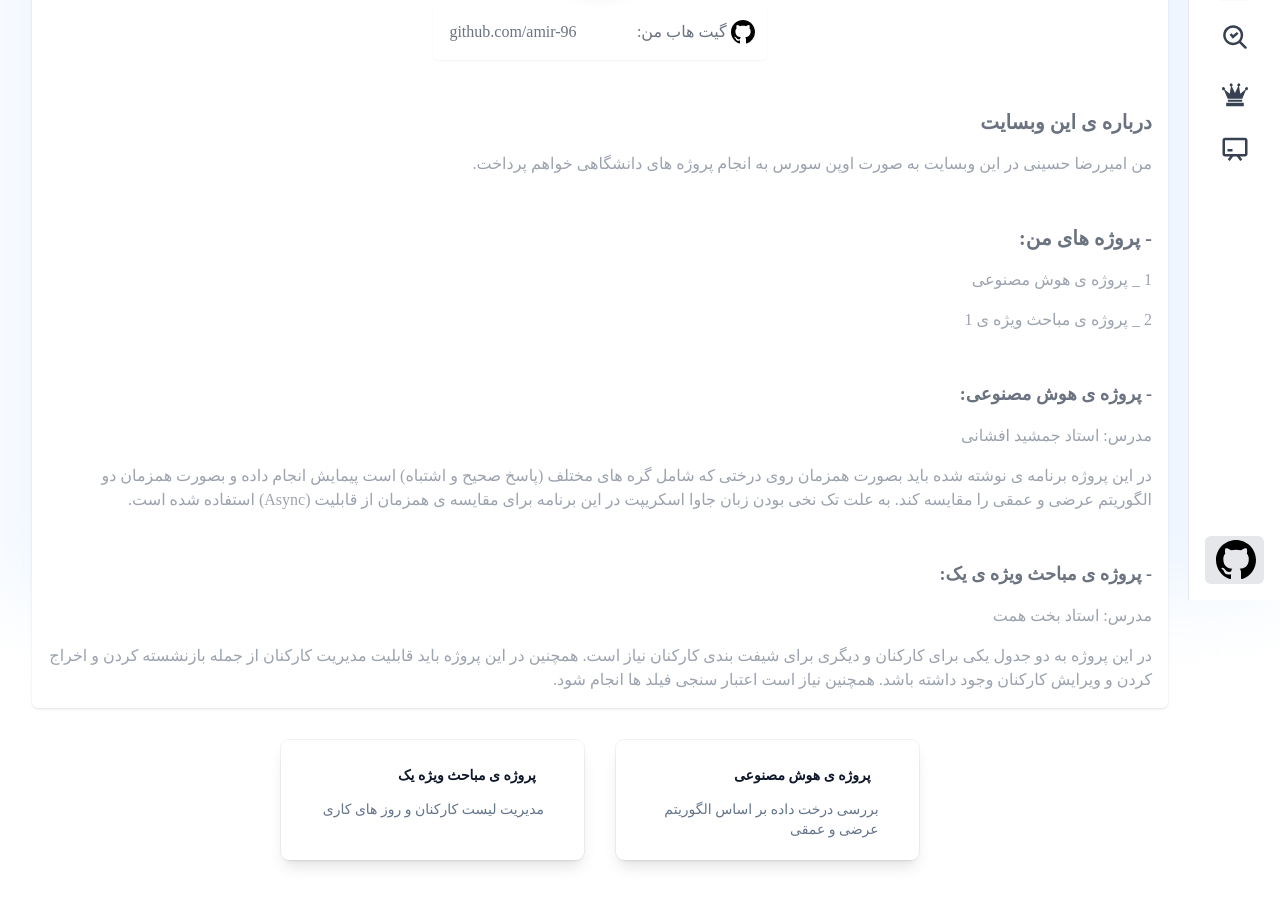
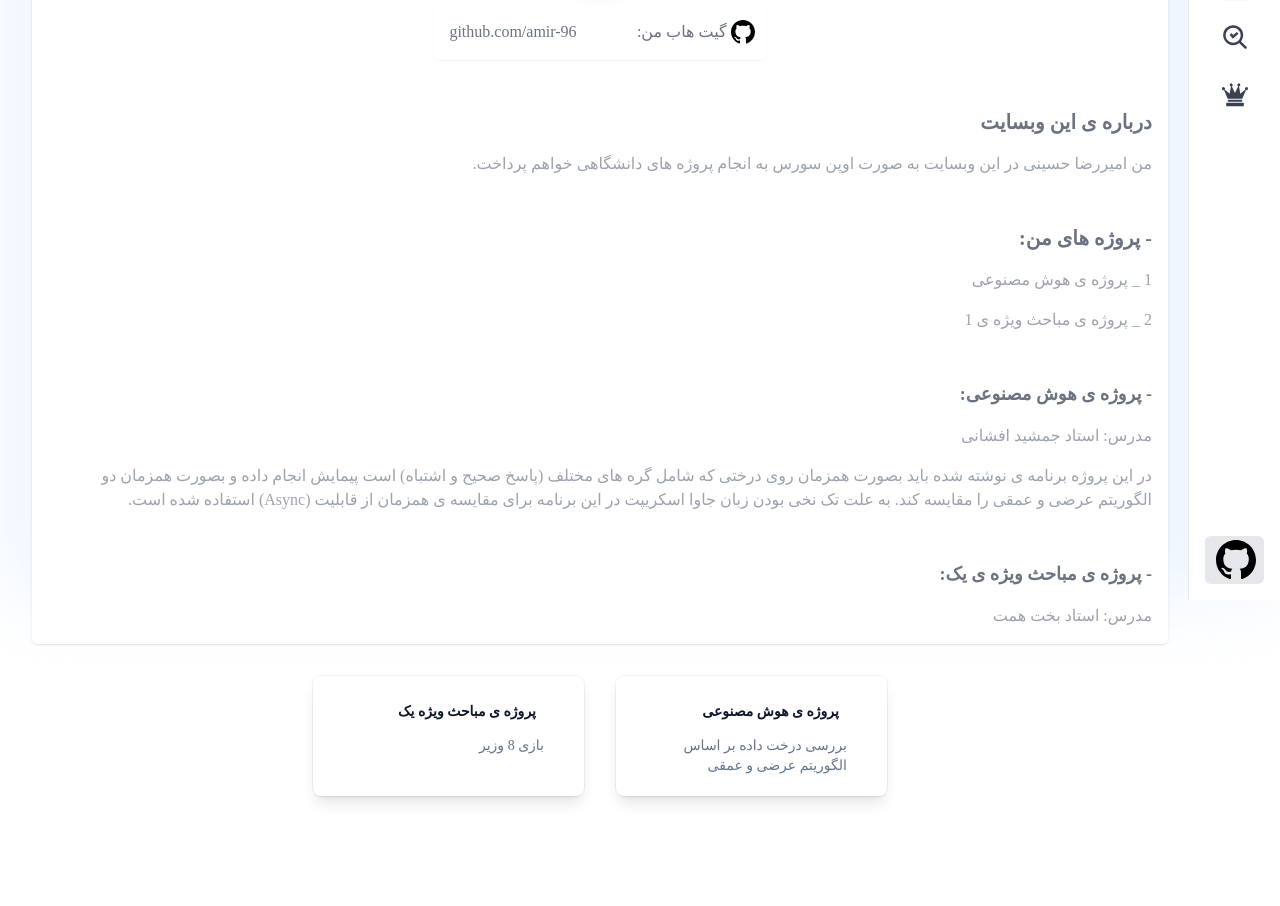
Before and after one commit to amir-96/University-AI-Project, a Next.js app: page / in a window 1280 px wide. Shown: the part 200-1106 px from the top of the page. After the commit the page ends 1044 px from the top, so only its background shows below. Built offline with nearby package versions, Linux system fonts and the light colour scheme.

Commit message:
Mabahes project removed

```diff
--- a/components/MainPage/LinkBox.jsx
+++ b/components/MainPage/LinkBox.jsx
@@ -6,11 +6,15 @@ const LinkBoxComponent = () => {
   const { status } = useContext(SlidebarStatusContext);
 
   return (
-    <div className={`flex items-center justify-center w-fit h-fit mx-auto ${status ? "tablet:pr-[16rem]" : "tablet:pr-20"}`}>
-      <div className="flex flex-col md:flex-row gap-8 pb-12">
+    <div
+      className={`mx-auto flex h-fit w-fit items-center justify-center ${
+        status ? "tablet:pr-[16rem]" : "tablet:pr-20"
+      }`}
+    >
+      <div className="flex flex-col gap-8 pb-12 md:flex-row">
         <Link
           href="ai-project"
-          className="group block max-w-xs w-full h-[120px] mx-auto rounded-lg p-6 bg-white ring-1 ring-slate-900/5 shadow-lg space-y-3 hover:bg-sky-500 hover:ring-sky-500"
+          className="group mx-auto block h-[120px] w-full max-w-xs space-y-3 rounded-lg bg-white p-6 shadow-lg ring-1 ring-slate-900/5 hover:bg-sky-500 hover:ring-sky-500"
         >
           <div className="flex items-center space-x-3">
             <svg
@@ -18,18 +22,18 @@ const LinkBoxComponent = () => {
               fill="none"
               viewBox="0 0 24 24"
             ></svg>
-            <h3 className="text-slate-900 group-hover:text-white text-sm font-semibold">
+            <h3 className="text-sm font-semibold text-slate-900 group-hover:text-white">
               پروژه ی هوش مصنوعی
             </h3>
           </div>
-          <p className="text-slate-500 group-hover:text-white text-sm pr-4">
+          <p className="pr-4 text-sm text-slate-500 group-hover:text-white">
             بررسی درخت داده بر اساس الگوریتم عرضی و عمقی
           </p>
         </Link>
 
         <Link
-          href="mabahes-1"
-          className="group block max-w-xs w-full h-[120px] mx-auto rounded-lg p-6 bg-white ring-1 ring-slate-900/5 shadow-lg space-y-3 hover:bg-sky-500 hover:ring-sky-500"
+          href="game"
+          className="group mx-auto block h-[120px] w-full max-w-xs space-y-3 rounded-lg bg-white p-6 shadow-lg ring-1 ring-slate-900/5 hover:bg-sky-500 hover:ring-sky-500"
         >
           <div className="flex items-center space-x-3">
             <svg
@@ -37,12 +41,12 @@ const LinkBoxComponent = () => {
               fill="none"
               viewBox="0 0 24 24"
             ></svg>
-            <h3 className="text-slate-900 group-hover:text-white text-sm font-semibold">
+            <h3 className="text-sm font-semibold text-slate-900 group-hover:text-white">
               پروژه ی مباحث ویژه یک
             </h3>
           </div>
-          <p className="text-slate-500 group-hover:text-white text-sm pr-4">
-            مدیریت لیست کارکنان و روز های کاری
+          <p className="pr-4 text-sm text-slate-500 group-hover:text-white">
+            بازی 8 وزیر
           </p>
         </Link>
       </div>
--- a/components/MainPage/ShortInfoBox.jsx
+++ b/components/MainPage/ShortInfoBox.jsx
@@ -27,7 +27,7 @@ const ShortInfoBoxComponent = () => {
               1 _ پروژه ی هوش مصنوعی
             </p>
           </Link>
-          <Link href="/mabahes-1">
+          <Link href="/game">
             <p className="text-gray-400 hover:cursor-pointer hover:text-gray-700">
               2 _ پروژه ی مباحث ویژه ی 1
             </p>
@@ -47,12 +47,6 @@ const ShortInfoBoxComponent = () => {
           </h4>
 
           <p className="text-gray-400">مدرس: استاد بخت همت</p>
-          <p className="text-gray-400">
-            در این پروژه به دو جدول یکی برای کارکنان و دیگری برای شیفت بندی
-            کارکنان نیاز است. همچنین در این پروژه باید قابلیت مدیریت کارکنان از
-            جمله بازنشسته کردن و اخراج کردن و ویرایش کارکنان وجود داشته باشد.
-            همچنین نیاز است اعتبار سنجی فیلد ها انجام شود.
-          </p>
         </div>
       </div>
     </>
--- a/components/Slidebar/MobileBar.jsx
+++ b/components/Slidebar/MobileBar.jsx
@@ -25,11 +25,6 @@ const MobileBar = () => {
       name: "بازی هشت وزیر",
       href: "/game",
       icon: <GiChessQueen className="scale-[2]" />,
-    },
-    {
-      name: "مباحث ویژه 1",
-      href: "/mabahes1-project",
-      icon: <BiChalkboard className="scale-[2]" />,
     },
   ];
 
--- a/components/Slidebar/Slidebar.jsx
+++ b/components/Slidebar/Slidebar.jsx
@@ -31,14 +31,6 @@ const navigation = [
     href: "/game",
     icon: (
       <GiChessQueen className="h-6 w-6 scale-125 transition duration-200 group-hover:scale-[1.35] dark:text-gray-400" />
-    ),
-    current: false,
-  },
-  {
-    name: "مباحث ویژه 1",
-    href: "/mabahes1-project",
-    icon: (
-      <BiChalkboard className="h-6 w-6 scale-125 transition duration-200 group-hover:scale-[1.35] dark:text-gray-400" />
     ),
     current: false,
   },
--- a/pages/api/hello.js
+++ /dev/null
@@ -1,5 +0,0 @@
-// Next.js API route support: https://nextjs.org/docs/api-routes/introduction
-
-export default function handler(req, res) {
-  res.status(200).json({ name: 'John Doe' })
-}
```
